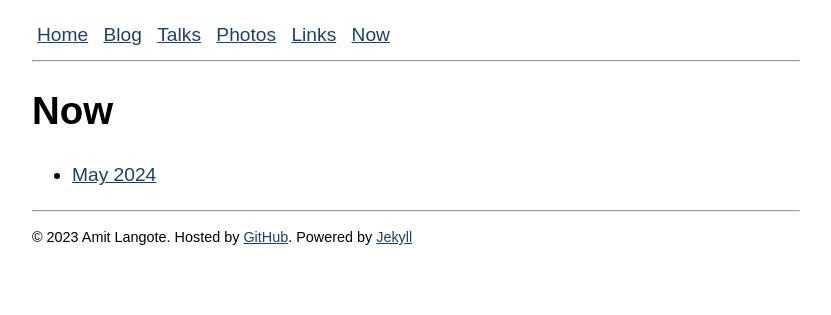
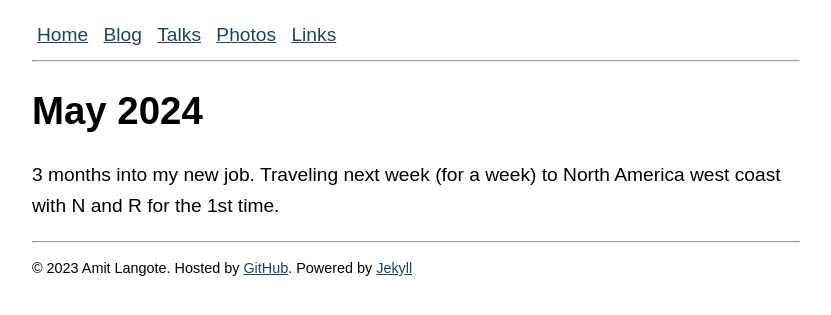
Before and after one commit to amitlan/website, a Jekyll site: the page built from now/index.md, in a window 1280 px wide. Shown: the top 315 px of the page, without its empty margins (224-1055 px from the left). Built offline with Jekyll 4.4.1, drawn with Linux system fonts in a browser that asks for light colours.

Commit message:
Update index.md
Move now text to /now/index.md.

```diff
--- a/now/index.md
+++ b/now/index.md
@@ -1,12 +1,9 @@
 ---
-layout: default
-title: Now
+layout: writing
+title: "Now"
+tags: [now]
+last_updated: 2024-05-24
 ---
-<ul class="posts">
-  {% for post in site.tags["now"] %}
-    <li>
-      <a href="{{ post.url }}">{{ post.title }}</a>
-      <div class="text" style="color: #718096">{{ post.description }}</div>
-    </li>
-  {% endfor %}
-</ul>
+# May 2024
+
+3 months into my new job.  Traveling next week (for a week) to North America west coast with N and R for the 1st time.
```
